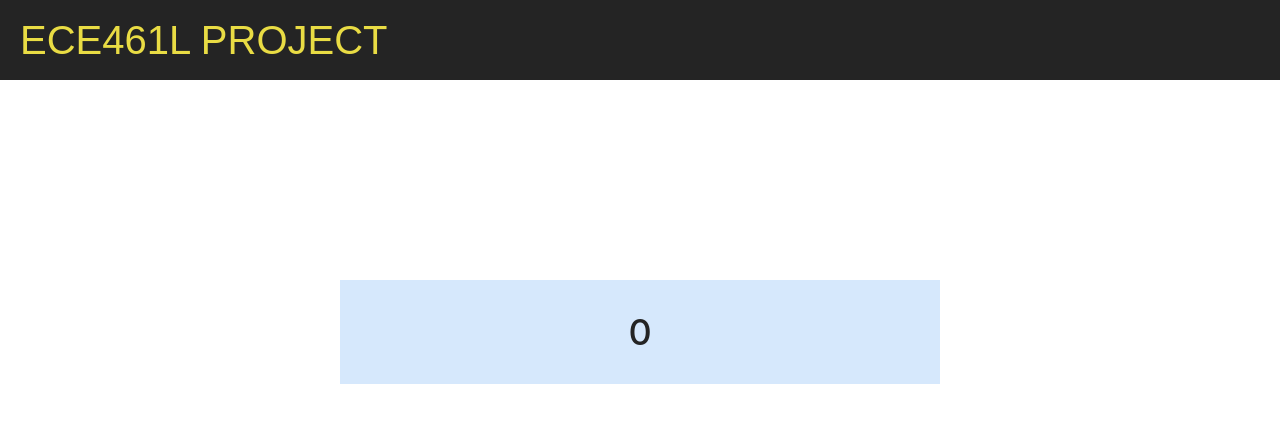
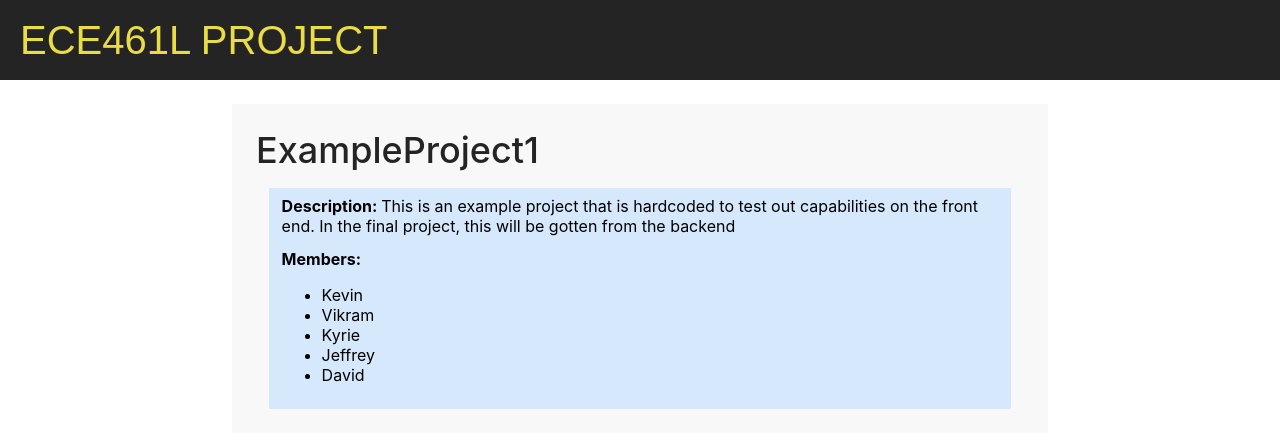
Before and after one commit to Zhangky11/ECE461L, a React (Create React App) app in the folder frontend/: page /projects/0 in a window 1280 px wide. Shown: the top 448 px of the page. Built offline with nearby package versions, Linux system fonts and the light colour scheme.

Commit message:
updated project page layout and routing

```diff
--- a/frontend/src/Components/ProjectDetails/ProjectDetails.css
+++ b/frontend/src/Components/ProjectDetails/ProjectDetails.css
@@ -19,12 +19,24 @@
     display: flex;
     flex-direction: column;
     margin: auto;
-    margin-top: 200px;
+    margin-top: 3vh;
+    background: #f8f8f8;
+    padding: 3vh;
+    width: 60vw;
+}
+.body {
+    display: flex;
+    flex-direction: column;
+    margin: auto;
+    margin-top: 2vh;
     background: #d6e8fc;
-    padding-bottom: 30px;
-    width: 600px;
+    padding: 1vh 1vw;
+    width: 56vw;
 }
 
+.projectFeature {
+    margin-bottom: 1vw;
+}
 .header {
     display: flex;
     flex-direction: column;
--- a/frontend/src/Components/ProjectDetails/ProjectDetails.jsx
+++ b/frontend/src/Components/ProjectDetails/ProjectDetails.jsx
@@ -6,8 +6,19 @@ import { UserContext } from '../../App';
 
 
 const ProjectDetails = () => {
-    const {projectName} = useParams();
+    const {id} = useParams();
     const [user, setUser] = useContext(UserContext)
+
+    //example project for now
+    // TODO: implement context for projects that we can search for the one want and display it
+    const exampleProject = {
+        id:'0',
+        name:'ExampleProject1',
+        details:'This is an example project that is hardcoded to test out capabilities on the front end. In the final project, this will be gotten from the backend',
+        members:['Kevin', 'Vikram', 'Kyrie', 'Jeffrey', 'David'],
+        hwSet:[{name:'hwSet 1', capacity:100}, {name:'hwSet 2', capacity:100}],
+        hwTake:[20,20]
+    }
     const [error, setError] = useState('');
     const navigate = useNavigate();
 
@@ -17,15 +28,27 @@ const ProjectDetails = () => {
         <div className='wrapper'>
             <div className='bar'>
                 <div className='bar-text'>ECE461L PROJECT</div>
+                <div className='username'>{user}</div>
             </div>
             <div className='container'>
-                <div className='header'>
-                    <div className='text'>{projectName}</div>
+                <div className='text'>{exampleProject.name}</div>
+                <div className='body'>
+                    <div className='projectFeature'>
+                        <b>Description: </b> {exampleProject.details}
+                    </div>
+                    <div>
+                        <b>Members: </b>
+                        <ul>
+                            {exampleProject.members.map((item, index) => (
+                                <li key={index}>{item}</li>
+                            ))}
+                        </ul>
+                    </div>
+
+
                 </div>
-                {(error != "") ? (
-                    <div className='error-text'>{error}</div>
-                ) : ""}
             </div>
+
         </div>
     )
 }
--- a/frontend/src/Components/UserProfile/UserProfilePage.jsx
+++ b/frontend/src/Components/UserProfile/UserProfilePage.jsx
@@ -22,10 +22,6 @@ const UserProfilePage = () => {
     navigate('/login');
   }
 
-  const ProjectDetailHandler = (projectName) => {
-    console.log(projectName)
-    navigate('/details/' + projectName)
-  }
   return (
     <div>
         <div className='bar'>
@@ -41,7 +37,7 @@ const UserProfilePage = () => {
             </tr>
             <tr className='table-rows'>
               <td>{exampleProject.id}</td>
-              <td><Link to={`/projects/${exampleProject.name}`}>{exampleProject.name}</Link></td>
+              <td><Link to={`/projects/${exampleProject.id}`}>{exampleProject.name}</Link></td>
             </tr>
 
           </table>
--- a/frontend/src/RouterConfig.js
+++ b/frontend/src/RouterConfig.js
@@ -10,7 +10,7 @@ const RouterConfig = () => {
         <Routes>
             <Route path="/login" element={<LoginPage />} />
             <Route path="/profile" element={<UserProfilePage />} />
-            <Route path="/projects/:projectName" element={<ProjectDetails/>} />
+            <Route path="/projects/:id" element={<ProjectDetails/>} />
         </Routes>
     );
 }
```
